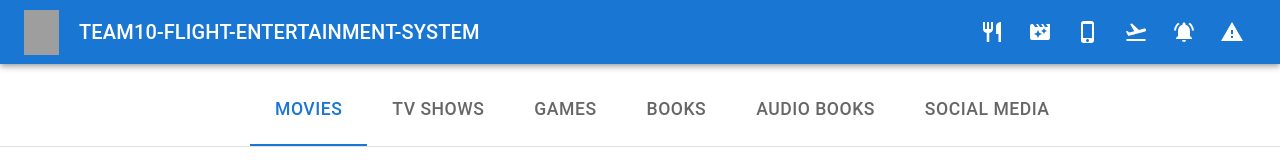
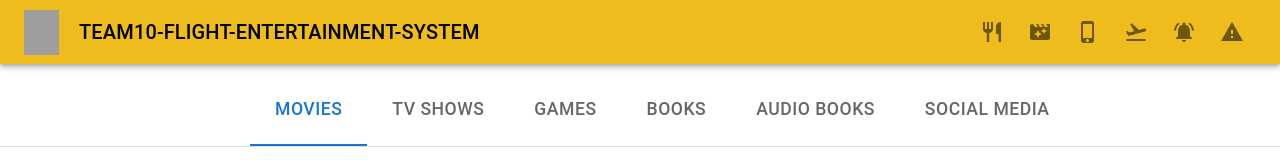
Before and after one commit to ldumeni1/Team10-Flight-Entertainment-System, a React (Create React App) app: page / in a window 1280 px wide. Shown: the top 160 px of the page. Built offline with nearby package versions, Linux system fonts and the light colour scheme; grey boxes are pictures that could not be loaded.

Commit message:
color changes

```diff
--- a/src/App.js
+++ b/src/App.js
@@ -63,7 +63,7 @@ function App() {
   return (
     <>
       <Box sx={{ flexGrow: 1 }}>
-        <AppBar position="static">
+        <AppBar position="static" style={{ background: '#EEBC1D' }}>
           <Toolbar>
             <img src={UMBCLogo} height={'45px'} width={"35px"} style={{ paddingRight: '20px' }} />
 
@@ -71,7 +71,7 @@ function App() {
               variant="h6"
               noWrap
               component="div"
-              color="white"
+              color="black"
               sx={{ display: { xs: 'none', sm: 'block' } }}
             >
               TEAM10-FLIGHT-ENTERTAINMENT-SYSTEM
@@ -82,42 +82,42 @@ function App() {
 
               <IconButton
                 size="large"
-                color="inherit"
+                backgroundcolor="black"
                 onClick={handleFoodButton}
               >
                 <Restaurant />
               </IconButton>
               <IconButton
                 size="large"
-                color="inherit"
+                backgroundcolor="black"
                 onClick={handleEntertainmentButton}
               >
                 <MovieFilter />
               </IconButton>
               <IconButton
                 size="large"
-                color="inherit"
+                backgroundcolor="black"
                 onClick={handlePhoneButton}
               >
                 <PhoneIphone />
               </IconButton>
               <IconButton
                 size="large"
-                color="inherit"
+                backgroundcolor="black"
                 onClick={handleFlightSummaryButton}
               >
                 <FlightTakeoff />
               </IconButton>
               <IconButton
                 size="large"
-                color="inherit"
+                backgroundcolor="black"
                 onClick={handleAttendantButton}
               >
                 <NotificationsActive />
               </IconButton>
               <IconButton
                 size="large"
-                color="inherit"
+                backgroundcolor="black"
                 onClick={handleEmergencyButton}
               >
                 <Warning />
--- a/src/FlightSummaryMenu.js
+++ b/src/FlightSummaryMenu.js
@@ -87,7 +87,6 @@ function FlightSummaryMenu() {
                                 id="phonenumber"
                                 label="Phone Number"
                                 variant="standard"
-                                value="Enter number here"
                             />
                         </Paper>
                     </Grid>) : (
```
